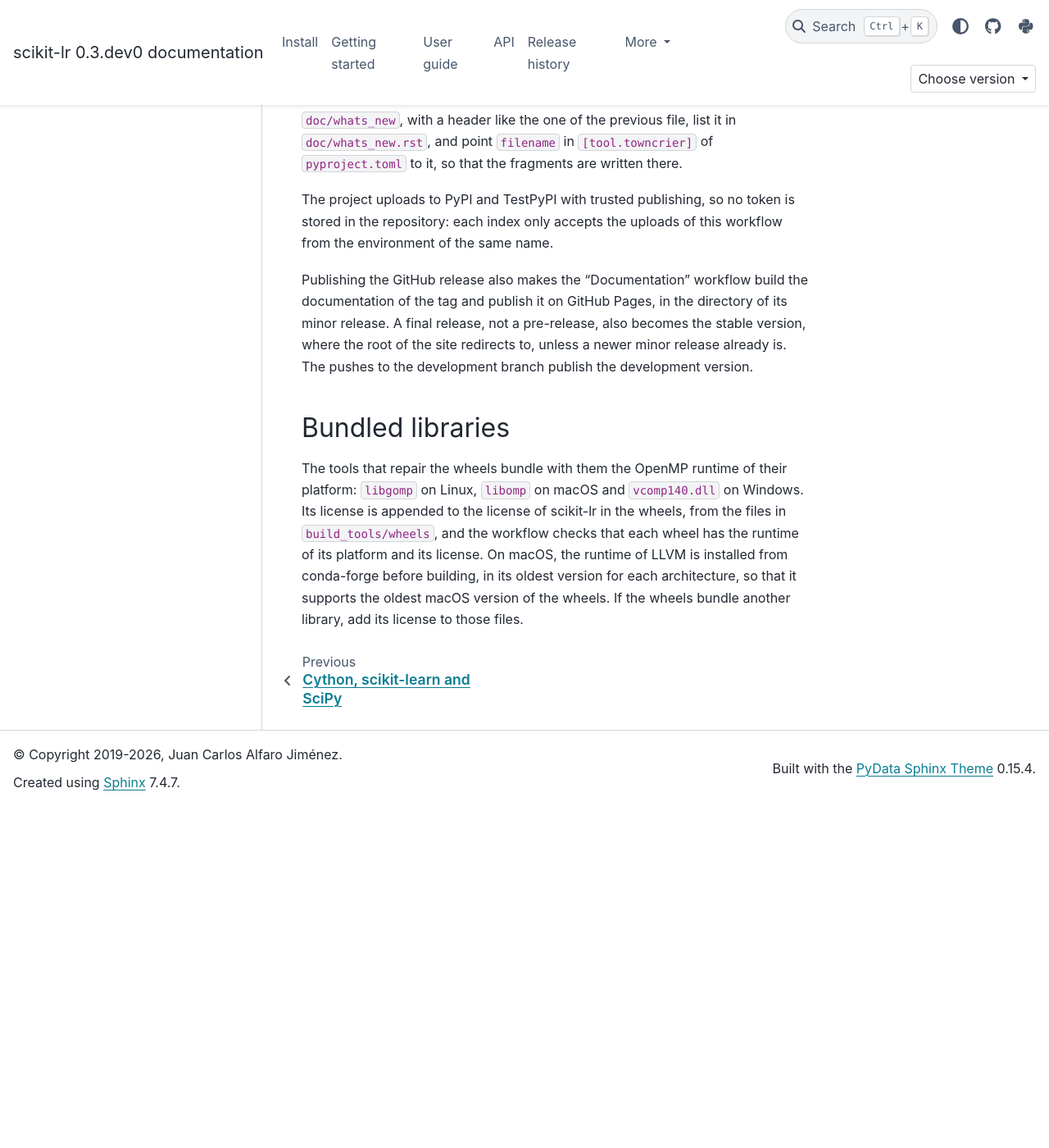
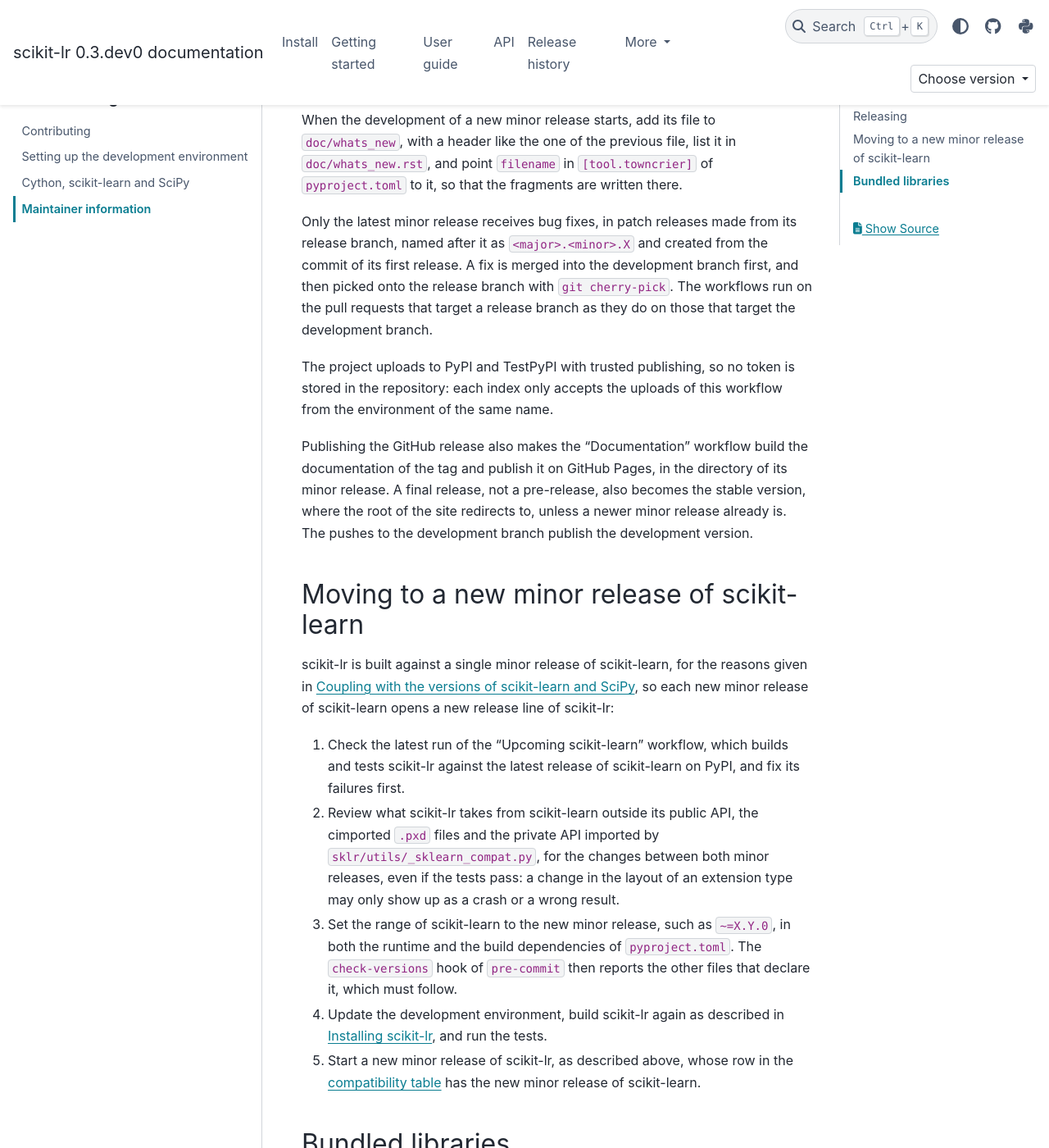
Before and after one commit to alfaro96/scikit-lr, a Sphinx documentation site: the page built from doc/developers/maintainer.rst, in a window 1280 px wide and 1400 px high, scrolled down 1399 px. Shown: the whole window at 82% size. Built offline with Sphinx 7.4.7 and the PyData theme 0.15.4, drawn with Linux system fonts in a browser that asks for light colours; pages that are not in the unit, such as notebooks, are missing from menus; the version number is read from the project's files by our own code; before the commit the page ends 2382 px from its top, so only the background shows below that; some of the changed text lies outside the part shown.

Commit message:
docs: document the release policy
Each minor release of scikit-lr is built against a single minor release of
scikit-learn, so the installation guide now has a table with the versions of
scikit-learn and Python that each one works with, and says that only the
latest one receives bug fixes.

The maintainer guide describes the release branches from which the patch
releases are made, and how to move to a new minor release of scikit-learn:
check the workflow that tests it in advance, review what is taken from
scikit-learn outside its public API, change its range in pyproject.toml,
rebuild and start a new minor release of scikit-lr.

```diff
--- a/doc/developers/maintainer.rst
+++ b/doc/developers/maintainer.rst
@@ -16,7 +16,8 @@
    <changelog>`. ``towncrier`` writes it into the file of its minor release in
    ``doc/whats_new``, above the previous versions and dated in the current month, and
    removes the fragments with ``git rm``. Review the generated section and commit it,
-   along with ``__version__`` set to the version:
+   along with ``__version__`` set to the version and, for the first release of a
+   minor release, its row in the :ref:`compatibility table <sklearn_compatibility>`:
 
    .. code-block:: console
 
@@ -65,6 +66,13 @@
 ``doc/whats_new.rst``, and point ``filename`` in ``[tool.towncrier]`` of
 ``pyproject.toml`` to it, so that the fragments are written there.
 
+Only the latest minor release receives bug fixes, in patch releases made from its
+release branch, named after it as ``<major>.<minor>.X`` and created from the
+commit of its first release. A fix is merged into the development branch first,
+and then picked onto the release branch with ``git cherry-pick``. The workflows
+run on the pull requests that target a release branch as they do on those that
+target the development branch.
+
 The project uploads to PyPI and TestPyPI with trusted publishing, so no token
 is stored in the repository: each index only accepts the uploads of this
 workflow from the environment of the same name.
@@ -75,6 +83,37 @@
 version, where the root of the site redirects to, unless a newer minor release
 already is. The pushes to the development branch publish the development
 version.
+
+.. _new_sklearn_release:
+
+Moving to a new minor release of scikit-learn
+---------------------------------------------
+
+scikit-lr is built against a single minor release of scikit-learn, for the reasons
+given in :ref:`version_coupling`, so each new minor release of scikit-learn opens a
+new release line of scikit-lr:
+
+1. Check the latest run of the "Upcoming scikit-learn" workflow, which builds and
+   tests scikit-lr against the latest release of scikit-learn on PyPI, and fix its
+   failures first.
+
+2. Review what scikit-lr takes from scikit-learn outside its public API, the
+   cimported ``.pxd`` files and the private API imported by
+   ``sklr/utils/_sklearn_compat.py``, for the changes between both minor releases,
+   even if the tests pass: a change in the layout of an extension type may only
+   show up as a crash or a wrong result.
+
+3. Set the range of scikit-learn to the new minor release, such as ``~=X.Y.0``, in
+   both the runtime and the build dependencies of ``pyproject.toml``. The
+   ``check-versions`` hook of ``pre-commit`` then reports the other files that
+   declare it, which must follow.
+
+4. Update the development environment, build scikit-lr again as described in
+   :ref:`development_setup_install`, and run the tests.
+
+5. Start a new minor release of scikit-lr, as described above, whose row in the
+   :ref:`compatibility table <sklearn_compatibility>` has the new minor release of
+   scikit-learn.
 
 Bundled libraries
 -----------------
```
Also changed, not shown: doc/install.rst (+14 -0 lines).
